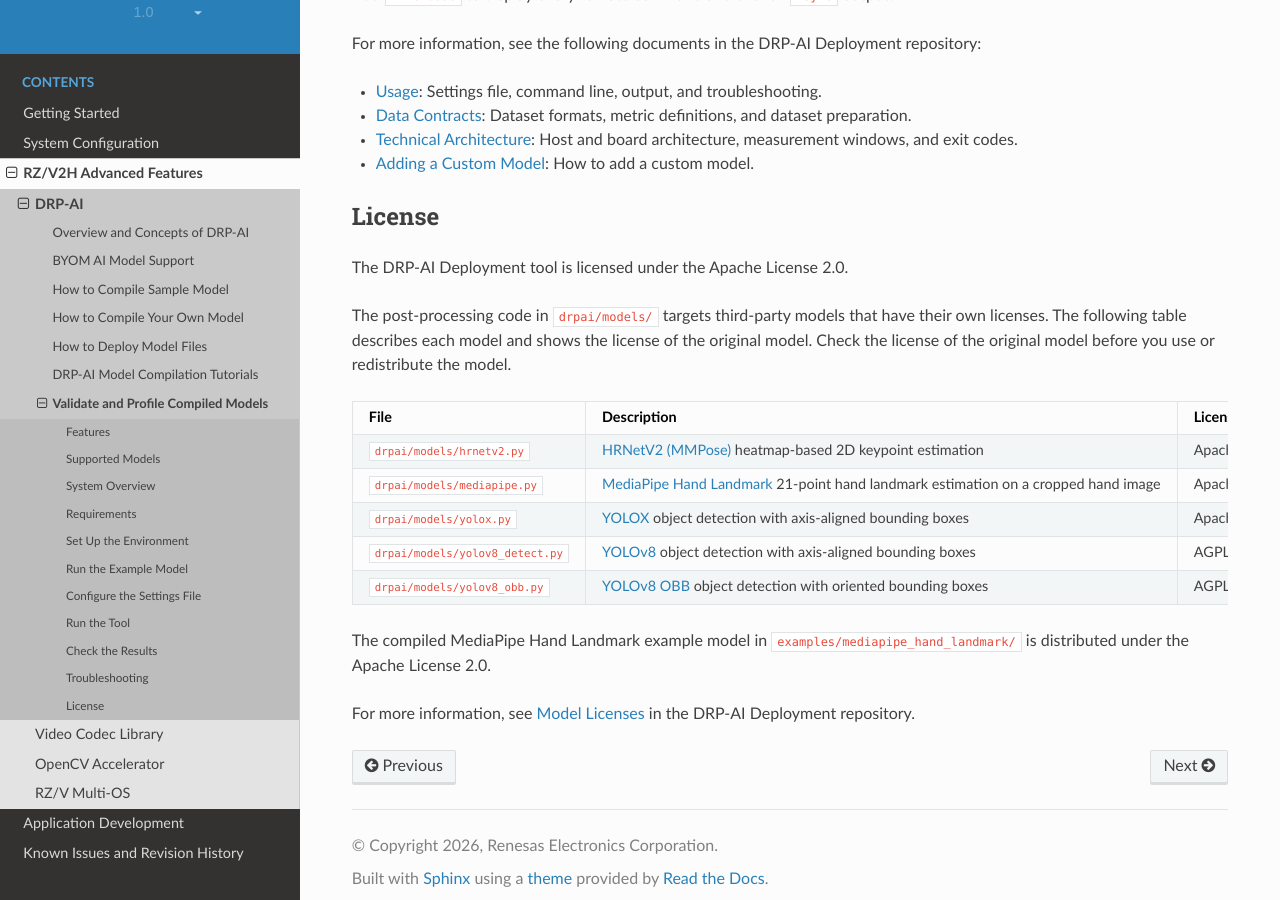
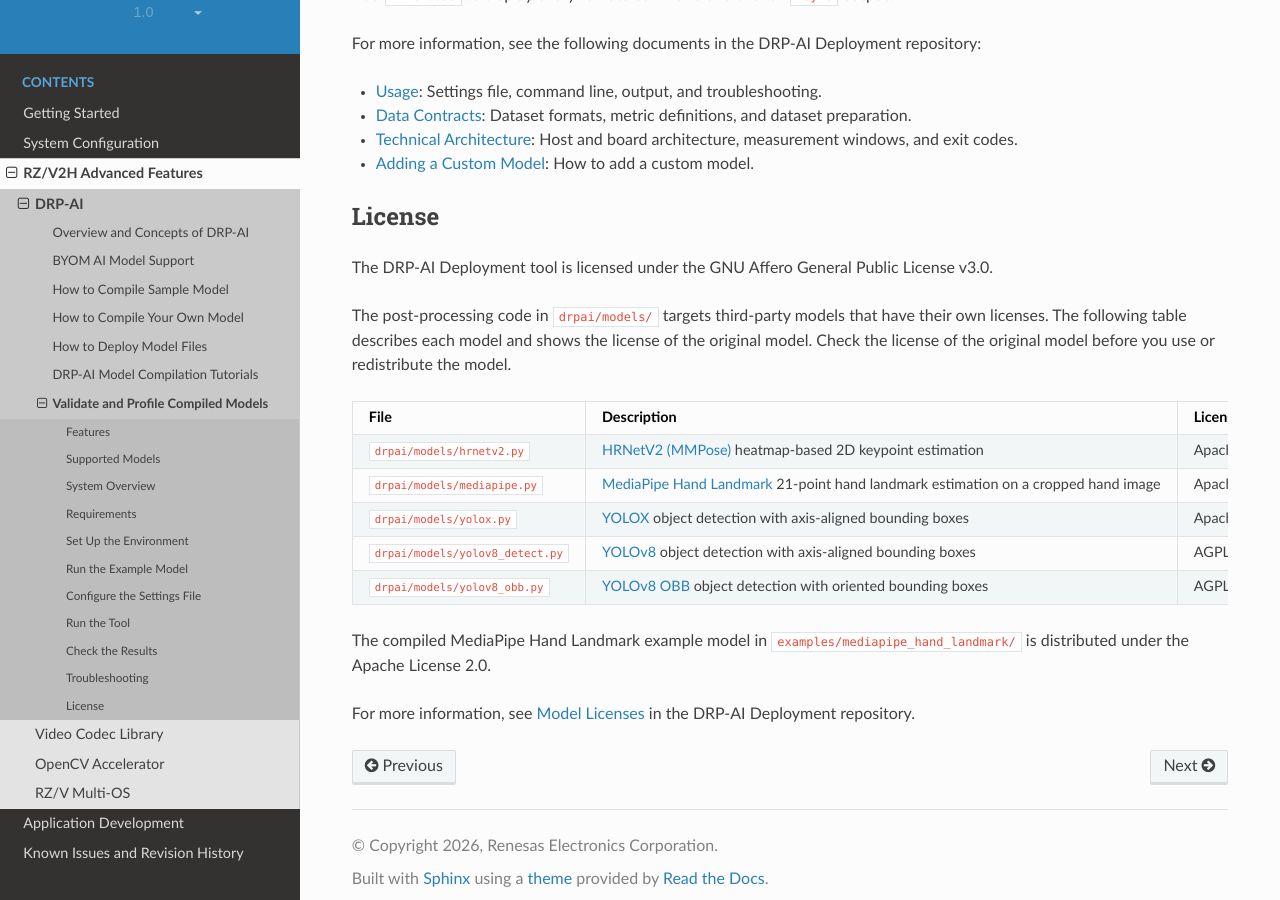
Before and after one commit to renesas-rdk/rzv2h_rdk_documentation, a Sphinx documentation site: the page built from source/chapter-3/drp_ai/model_validation/drp_ai_deployment.rst, in a window 1280 px wide and 900 px high, scrolled down 7245 px. Built offline with Sphinx 7.4.7 and the Read the Docs theme 3.1.0, drawn with Linux system fonts in a browser that asks for light colours; comment, search, counter and statistics services are not loaded.

Commit message:
fix: correct license of drp-ai-deployment
Signed-off-by: Tu Pham <tu.pham.ct@renesas.com>

```diff
--- a/source/chapter-3/drp_ai/model_validation/drp_ai_deployment.rst
+++ b/source/chapter-3/drp_ai/model_validation/drp_ai_deployment.rst
@@ -415,7 +415,7 @@
 License
 """""""
 
-The DRP-AI Deployment tool is licensed under the Apache License 2.0.
+The DRP-AI Deployment tool is licensed under the GNU Affero General Public License v3.0.
 
 The post-processing code in ``drpai/models/`` targets third-party models that have their own licenses.
 The following table describes each model and shows the license of the original model.
--- a/spelling_wordlist.txt
+++ b/spelling_wordlist.txt
@@ -2,6 +2,7 @@
 # 2. Useful command: sort spelling_wordlist.txt -o spelling_wordlist.txt
 # 3. Skip those words when checking the spelling
 adaptiveThreshold
+Affero
 agilex
 AgileX
 allocator
```
